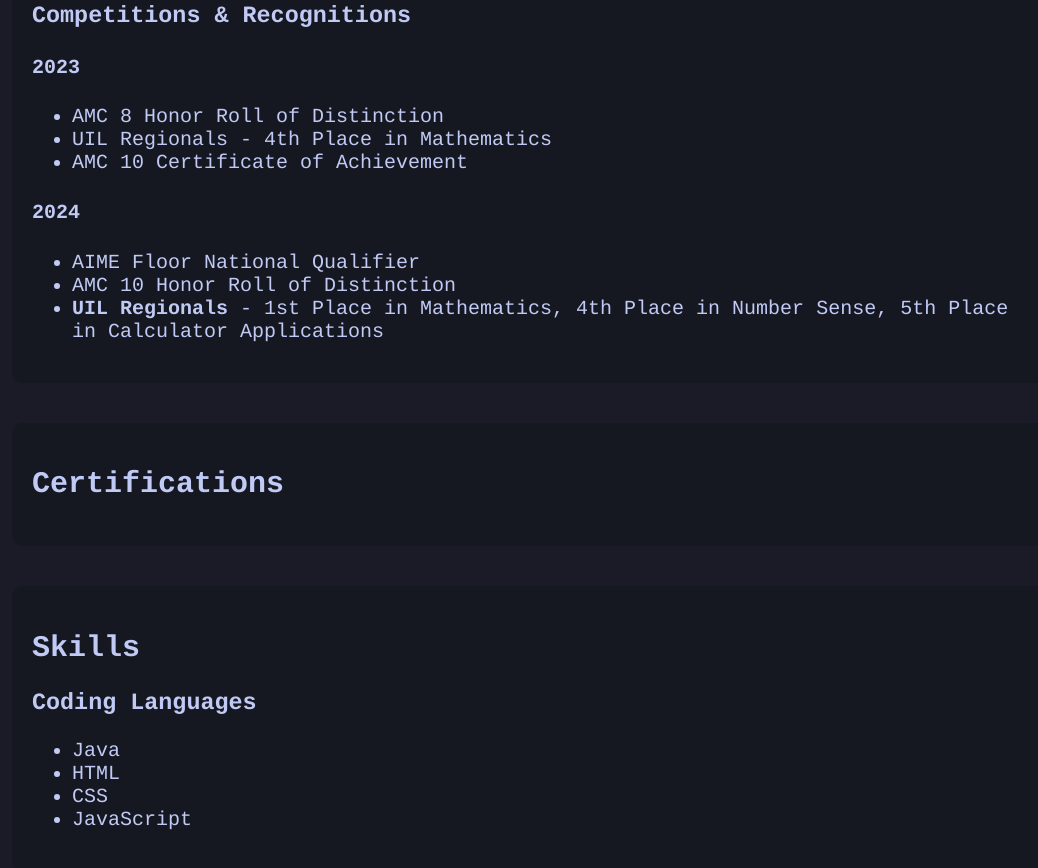
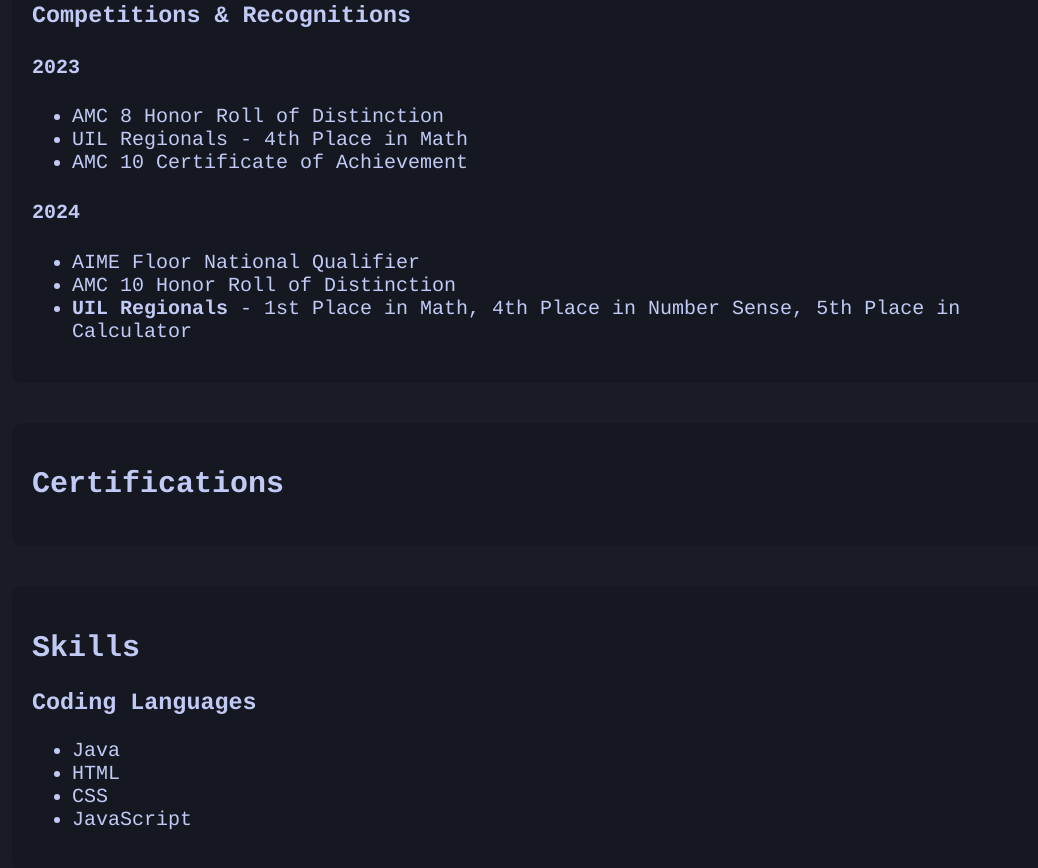
Before and after one commit to justinwang10101/justinwang10101.github.io, a plain HTML site: page index.html in a window 1280 px wide. Shown: the part 793-1661 px from the top of the page, without its empty margins (108-1146 px from the left). Drawn offline with Linux system fonts and the light colour scheme.

Commit message:
commit 3

```diff
--- a/index.html
+++ b/index.html
@@ -43,14 +43,14 @@
         <h4>2023</h4>
         <ul>
             <li>AMC 8 Honor Roll of Distinction</li>
-            <li>UIL Regionals - 4th Place in Mathematics</li>
+            <li>UIL Regionals - 4th Place in Math</li>
             <li>AMC 10 Certificate of Achievement</li>
         </ul>
         <h4>2024</h4>
         <ul>
             <li>AIME Floor National Qualifier</li>
             <li>AMC 10 Honor Roll of Distinction</li>
-            <li><strong>UIL Regionals</strong> - 1st Place in Mathematics, 4th Place in Number Sense, 5th Place in Calculator Applications</strong></li>
+            <li><strong>UIL Regionals</strong> - 1st Place in Math, 4th Place in Number Sense, 5th Place in Calculator</strong></li>
 
         </ul>
     </section>
```
